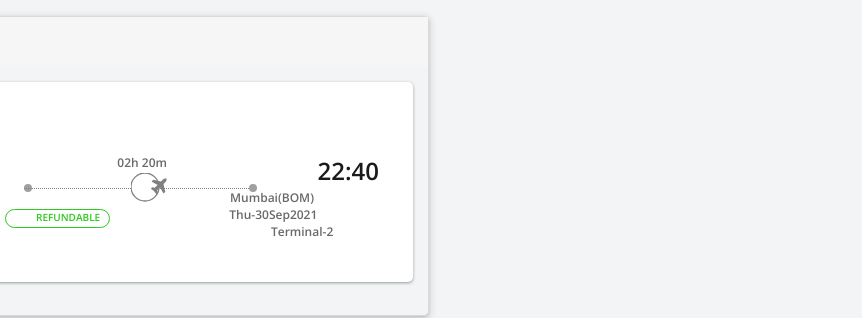
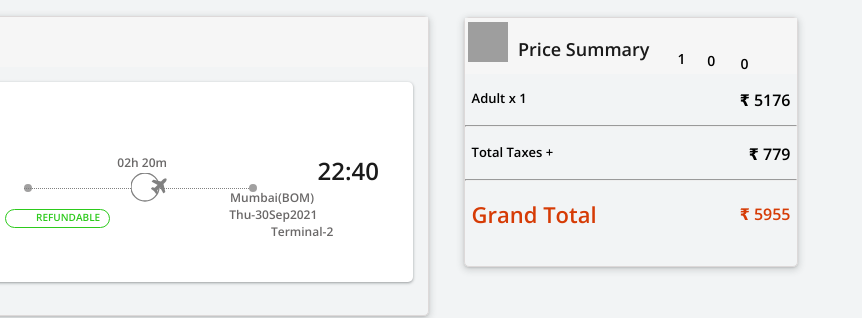
Before and after one commit to vermasuraj11011/EaseMyTrip-clone, a website with bundled scripts: page payment.html in a window 1280 px wide. Shown: the top 318 px of the page, 418-1280 px from the left. Built offline with nearby package versions, Linux system fonts and the light colour scheme; grey boxes are pictures that could not be loaded.

Commit message:
Payment page addition

```diff
--- a/payment.html
+++ b/payment.html
@@ -297,6 +297,32 @@
             </div>
 
             <div id="paymentPageRight">
+                <div id="priceSummary">
+                    <div id="priceSmrHead" class="heading"><img src="https://upload.wikimedia.org/wikipedia/commons/thumb/1/14/Indian_Rupee_symbol_in_circle_PD_version.svg/768px-Indian_Rupee_symbol_in_circle_PD_version.svg.png" alt="">
+                     <p>Price Summary</p>
+                     <i class="fa fa-male" aria-hidden="true"></i>
+
+                    </div>
+                    <p id="adult">1</p>
+                    <i class="fa fa-child" aria-hidden="true"></i>
+                    <p id="child">0</p>
+                    <span class="material-icons infantLogo ">child_care</span>
+                    <p id="infant">0</p>
+                    <div class="pricesmrLine1">
+                        <p>Adult x 1</p>
+                        <p id="price">&#8377 5176</p>
+                    </div>
+                    <hr>
+                    <div class="pricesmrLine1">
+                      <p>Total Taxes +</p>
+                      <p id="price">&#8377 779</p>
+                    </div>
+                    <hr>
+                    <div class="pricesmrLine1">
+                     <p class="grandTotal">Grand Total</p>
+                     <p id="price" class="grandTotal">&#8377 5955</p>
+                    </div>
+                </div>
 
             </div>
         </div>
```
